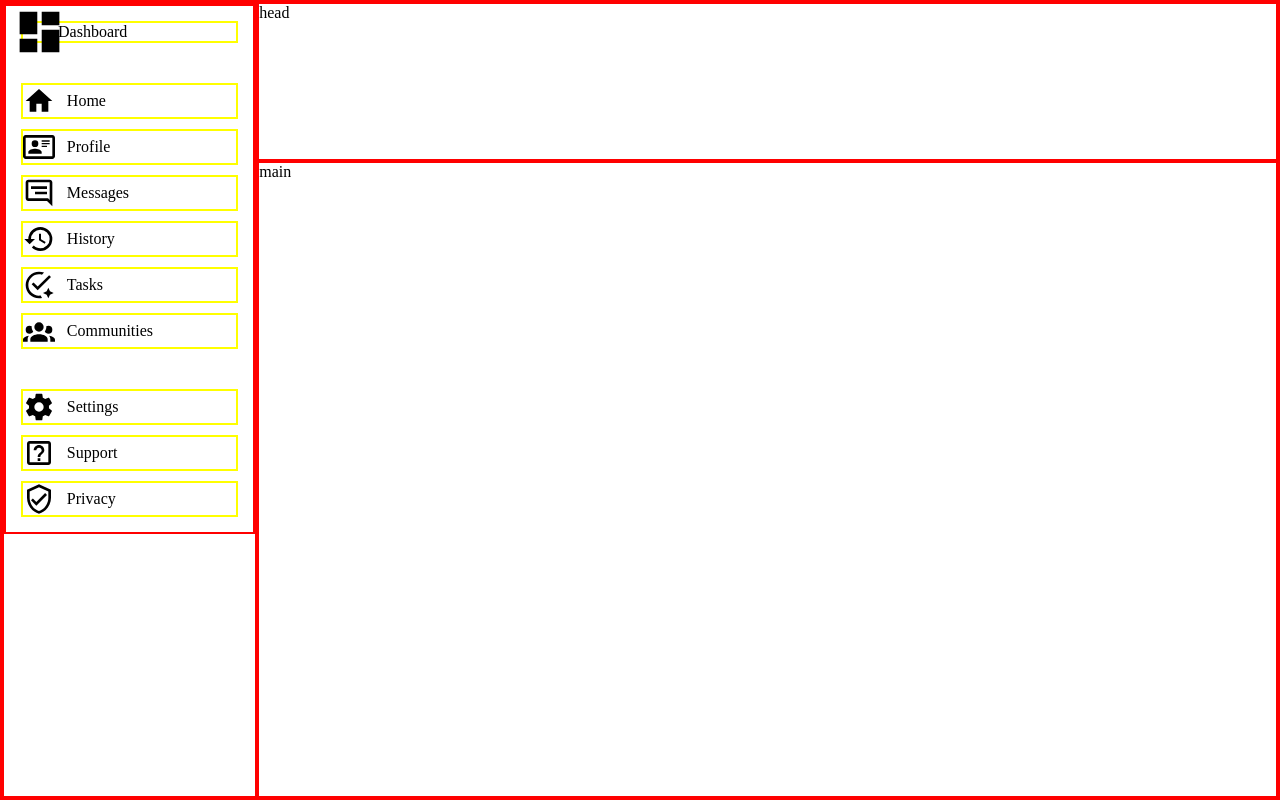
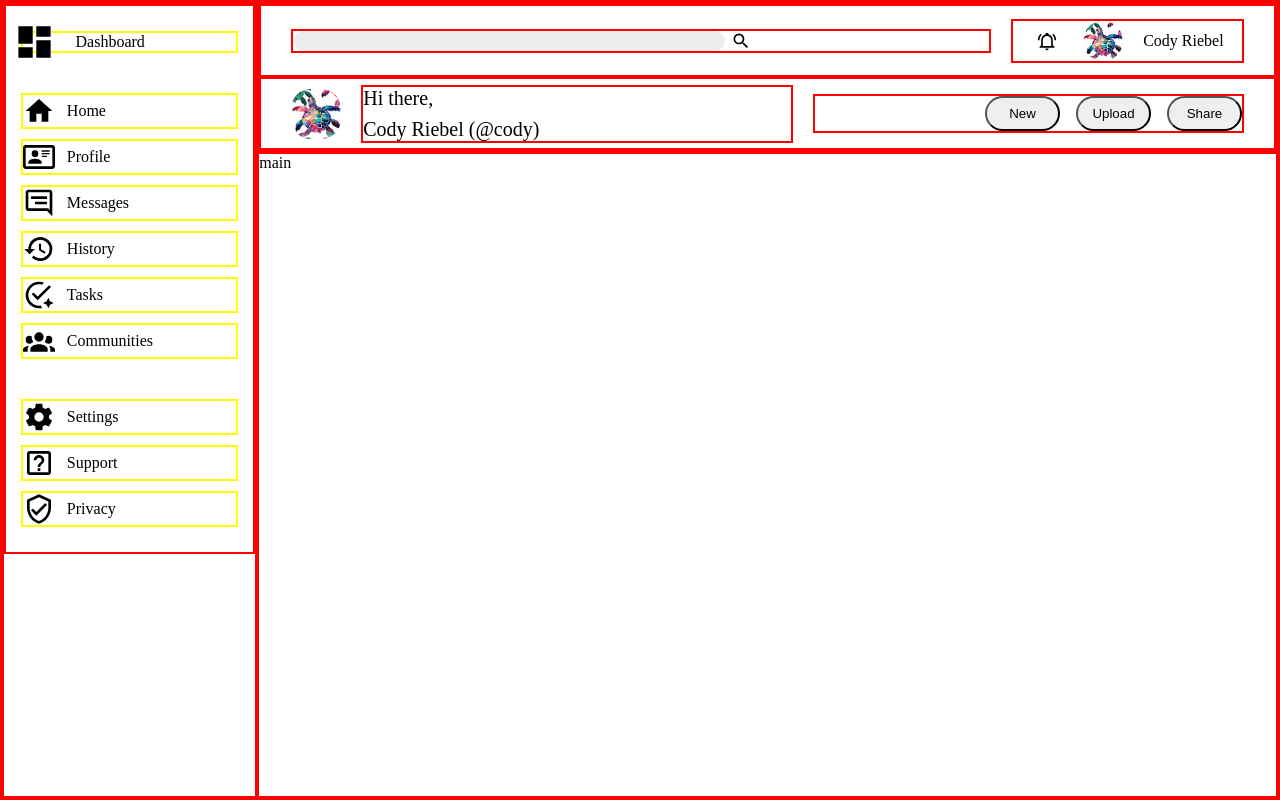
Before and after one commit to codyriebel/adminDashboard, a plain HTML site: page index.html in a window 1280 px wide. Drawn offline with Linux system fonts and the light colour scheme.

Commit message:
feat: header layout

```diff
--- a/index.html
+++ b/index.html
@@ -12,22 +12,44 @@
         <div class="dash"><img src="dash.svg" alt="dashboard img">
         Dashboard</div>
         <ul>
-          <li><img src="home.svg" alt="home img">Home</li>
-          <li><img src="profile.svg" alt="profile img">Profile</li>
-          <li><img src="messages.svg" alt="message img">Messages</li>
-          <li><img src="history.svg" alt="history img">History</li>
-          <li><img src="tasks.svg" alt="tasks img">Tasks</li>
-          <li><img src="communities.svg" alt="communities img">Communities</li>
+          <li><img src="home.svg" alt="home">Home</li>
+          <li><img src="profile.svg" alt="profile">Profile</li>
+          <li><img src="messages.svg" alt="message">Messages</li>
+          <li><img src="history.svg" alt="history">History</li>
+          <li><img src="tasks.svg" alt="tasks">Tasks</li>
+          <li><img src="communities.svg" alt="communities">Communities</li>
         </ul>
         <ul>
-          <li><img src="settings.svg" alt="settings img">Settings</li>
-          <li><img src="support.svg" alt="support img">Support</li>
-          <li><img src="privacy.svg" alt="privacy img">Privacy</li>
+          <li><img src="settings.svg" alt="settings">Settings</li>
+          <li><img src="support.svg" alt="support">Support</li>
+          <li><img src="privacy.svg" alt="privacy">Privacy</li>
         </ul>
       </div>
     </div>
     <div class="header">
-      head
+      <div class="row one">
+        <div class="container">
+          <div class="search"></div>
+          <img src="magnify.svg" alt="search">
+        </div>
+        <div class="container profile">
+          <img src="bell.svg" alt="alerts">
+          <img class="profilePic" src="turtle.png" alt="profile pic">
+          <span class="name">Cody Riebel</span>
+        </div>
+      </div>
+      <div class="row two">
+        <img class="profilePic" src="turtle.png" alt="profile pic">
+        <div class="welcome">
+          <span>Hi there,</span>
+          <span>Cody Riebel (@cody)</span>
+        </div>
+        <div class="container buttons">
+          <button>New</button>
+          <button>Upload</button>
+          <button>Share</button>
+        </div>
+      </div>
     </div>
     <div class="main">
       main
--- a/style.css
+++ b/style.css
@@ -10,7 +10,7 @@ div {
 
 .pageContainer {
   display: grid;
-  grid: 1fr 4fr / minmax(200px, 1fr) 4fr;
+  grid: 150px 1fr / minmax(200px, 1fr) 4fr;
   height: 100vh;
   width: 100vw;
 }
@@ -26,7 +26,7 @@ div {
 .sidebar>.container {
   display: grid;
   gap: 40px;
-  padding: 15px;
+  padding: 25px 15px;
 }
 
 ul {
@@ -49,12 +49,91 @@ img {
 
 .dash {
   position: relative;
-  padding-left: 35px;
+  padding-left: 52.5px;
 }
 
 .dash>img {
-  min-width: 25%;
+  min-width: 20%;
   height: auto;
   position: absolute;
   left: -10px;
 }
+
+.header {
+  display: grid;
+  grid-template-rows: 1fr 1fr;
+}
+
+.row {
+  padding: 0 30px;
+  align-items: center;
+}
+
+.row.one {
+  display: grid;
+  grid-template-columns: 3fr 1fr;
+  gap: 20px;
+}
+
+.row .container {
+  display: grid;
+  grid-auto-flow: column;
+  align-items: center;
+}
+
+.search {
+  border: solid 1px rgb(238, 236, 236);
+  background-color: rgb(238, 236, 236);
+  border-radius: 10px;
+  height: 20px;
+  min-width: 200px;
+}
+
+.container>.search+img, img[src='bell.svg'] {
+  height: 20px;
+}
+
+.container.profile {
+  display: grid;
+  justify-content: center;
+  gap: 20px;
+}
+
+.profilePic {
+  border-radius: 20px;
+}
+
+.row.one .profilePic {
+  height: 40px;
+  width: 40px;
+}
+
+.row.two {
+  display: grid;
+  grid-template-columns: 50px 1fr 1fr;
+  gap: 20px;
+}
+
+.row.two .profilePic {
+  height: 50px;
+  width: 50px;
+}
+
+.row.two .welcome {
+  display: grid;
+  gap: 8px;
+  font-size: clamp(0.9rem, 1.25rem, 1.5rem);
+}
+
+.row.two .buttons {
+  gap: 1rem;
+  display: grid;
+  justify-content: end;
+}
+
+button {
+  width: 75px;
+  padding: 8px;
+  border-radius: 20px;
+  text-align: center;
+}
```
Also changed, not shown: bell.svg (added), eye.svg (added), magnify.svg (added), share.svg (added), star.svg (added), turtle.png (added).
